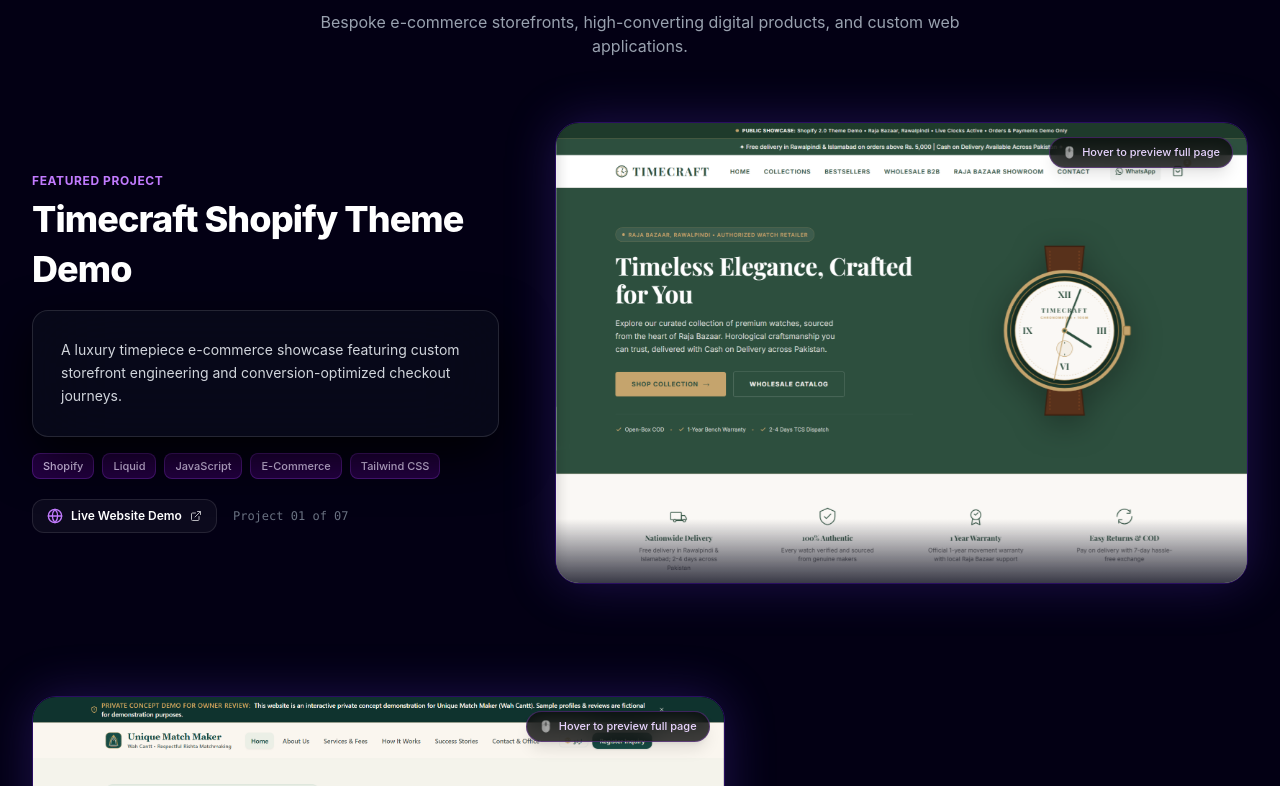
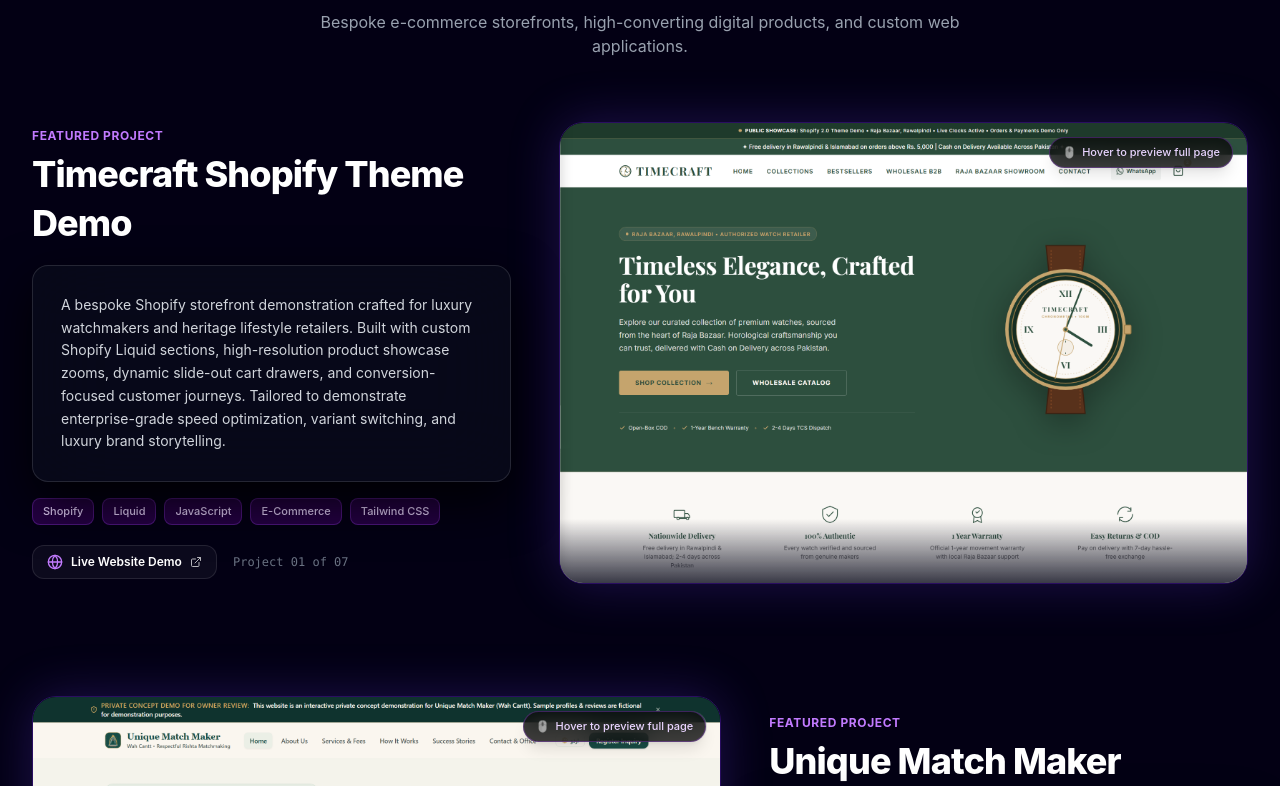
Before and after one commit to mhussain-codes/hussain-web-solutions, a React (Vite) app: page / in a window 1280 px wide. Shown: the part 2954-3740 px from the top of the page. Built offline with nearby package versions, Linux system fonts and the light colour scheme; a web font is replaced by a local one.

Commit message:
fix: restore comprehensive project outline text and eliminate text overlap on screenshot

```diff
--- a/src/components/Projects.jsx
+++ b/src/components/Projects.jsx
@@ -134,7 +134,7 @@
 
   const allProjects = sortedProjects.map(p => ({
     ...p,
-    outlineText: p.description?.length > 90 ? p.description : (projectOutlines[p.id] || p.overview || p.description),
+    outlineText: projectOutlines[p.id] || p.overview || p.description,
     resolvedImage: resolveImage(p.image, p.id)
   }));
 
@@ -191,7 +191,7 @@
               whileInView={{ opacity: 1, y: 0 }}
               viewport={{ once: true }}
               transition={{ duration: 0.7, delay: 0.2 }}
-              className="relative grid grid-cols-1 lg:grid-cols-12 items-center gap-8 lg:gap-10 w-full"
+              className="relative grid grid-cols-1 lg:grid-cols-12 items-center gap-8 lg:gap-12 w-full"
             >
               {/* Project Image Column with Full-Page Screenshot Auto-Scroll on Hover */}
               <div
@@ -216,12 +216,12 @@
                 </div>
               </div>
 
-              {/* Text Column - Positioned cleanly with breathing space, without covering screenshot */}
+              {/* Text Column - Strictly positioned on the side with zero overlap on the image */}
               <div
-                className={`lg:col-span-5 w-full z-20 ${
+                className={`lg:col-span-5 w-full z-20 flex flex-col justify-center ${
                   isEven
-                    ? 'lg:order-1 lg:pr-4'
-                    : 'lg:order-2 lg:pl-6 lg:ml-2'
+                    ? 'lg:order-1'
+                    : 'lg:order-2'
                 }`}
               >
                 {/* Header Outline Information */}
```
